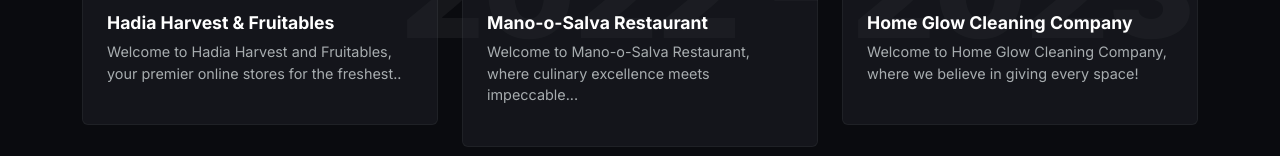
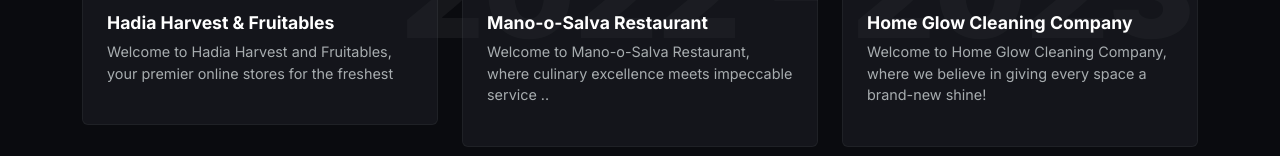
Before and after one commit to ranajawad18/Portifolo, a plain HTML site: page index.html in a window 1280 px wide. Shown: the part 3162-3318 px from the top of the page. Drawn offline with nearby package versions, Linux system fonts and the light colour scheme.

Commit message:
Update index.html

```diff
--- a/index.html
+++ b/index.html
@@ -177,7 +177,7 @@
                         <img src="p1.png" alt="Project Arrowai" class="project-image">
                         <!-- Replace placeholder-project1.png -->
                         <h4>Hadia Harvest & Fruitables</h4>
-                        <p>Welcome to Hadia Harvest and Fruitables, your premier online stores for the freshest..</p>
+                        <p>Welcome to Hadia Harvest and Fruitables, your premier online stores for the freshest</p>
                     </div>
                 </div>
                 <div class="col-md-6 col-lg-4" data-aos="fade-up" data-aos-delay="300">
@@ -185,7 +185,7 @@
                          <img src="p2.png" alt="Project Borcelle" class="project-image">
                          <!-- Replace placeholder-project2.png -->
                         <h4>Mano-o-Salva Restaurant</h4>
-                        <p>Welcome to Mano-o-Salva Restaurant, where culinary excellence meets impeccable...</p>
+                        <p>Welcome to Mano-o-Salva Restaurant, where culinary excellence meets impeccable service ..</p>
                     </div>
                 </div>
                 <div class="col-md-6 col-lg-4" data-aos="fade-up" data-aos-delay="400">
@@ -193,7 +193,7 @@
                         <img src="p3.png" alt="Project Fradel" class="project-image">
                         <!-- Replace placeholder-project3.png -->
                         <h4> Home Glow Cleaning Company</h4>
-                        <p>Welcome to Home Glow Cleaning Company, where we believe in giving every space!</p>
+                        <p>Welcome to Home Glow Cleaning Company, where we believe in giving every space a brand-new shine! </p>
                     </div>
                 </div>
             </div>
```
